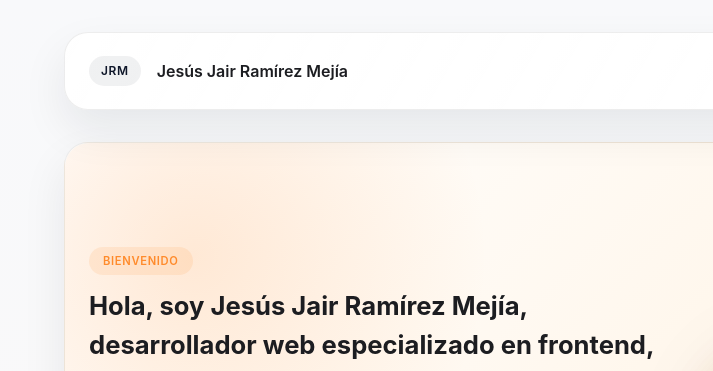
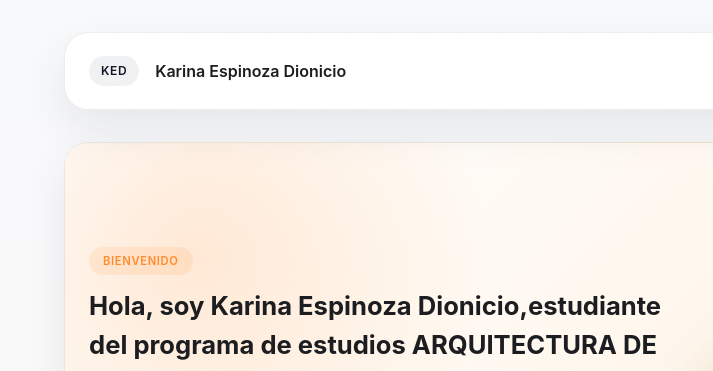
Before and after one commit to milli-kari/MIPORTAFOLIO02, a plain HTML site: page index.html in a window 1280 px wide. Shown: the top 371 px of the page, 0-713 px from the left. Drawn offline with Linux system fonts and the light colour scheme; grey boxes are pictures that could not be loaded.

Commit message:
Update portfolio details from to KED

```diff
--- a/index.html
+++ b/index.html
@@ -3,15 +3,15 @@
     <head>
         <meta charset="UTF-8" />
         <meta name="viewport" content="width=device-width, initial-scale=1.0" />
-        <title>Mi portafolio JRM</title>
+        <title>Mi portafolio KED</title>
         <link rel="stylesheet" href="style.css" />
     </head>
     <body data-theme="light">
         <div class="page">
             <header class="top-bar">
                 <div class="brand">
-                    <span class="brand__tag">JRM</span>
-                    <h1 class="brand__title">Jesús Jair Ramírez Mejía</h1>
+                    <span class="brand__tag">KED</span>
+                    <h1 class="brand__title">Karina Espinoza Dionicio</h1>
                 </div>
                 <nav class="top-actions">
                     <button
@@ -39,7 +39,7 @@
                     <div class="hero-copy">
                         <span class="eyebrow">bienvenido</span>
                         <h2 class="hero-title">
-                            Hola, soy <strong>Jesús Jair Ramírez Mejía</strong>, desarrollador web especializado en frontend, backend, QA/Testing y automatización de calidad.
+                            Hola, soy <strong>Karina Espinoza Dionicio</strong>,estudiante del programa de estudios ARQUITECTURA DE PLATAFORMAS Y SERVICIOS DE TECNOLOGIA DE INFORMACION
                         </h2>
                         <p class="hero-text">
                             Aplico metodologías de control de calidad, observabilidad, análisis estático y CI/CD para entregar productos escalables, seguros y mantenibles. Integro conocimientos en electrónica industrial para potenciar la automatización y la integración entre software y hardware.
```
